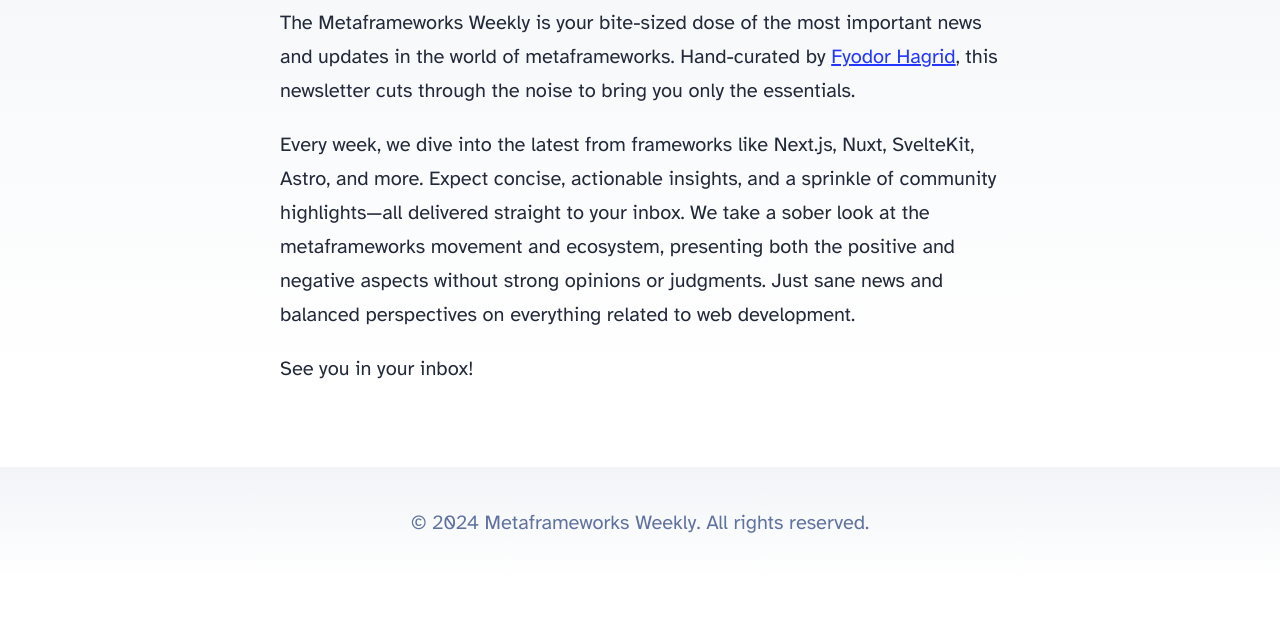
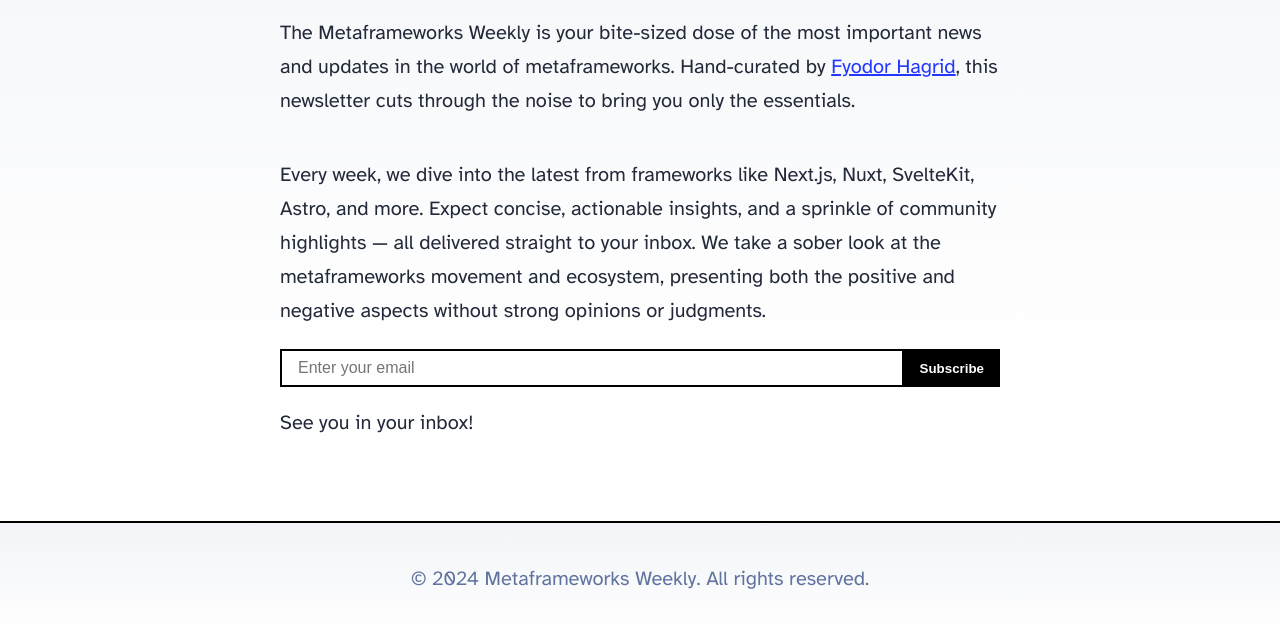
Before and after one commit to fyodorio/metaframeworks-newsletter-website, an Astro site: page / in a window 1280 px wide. Shown: the part 224-861 px from the top of the page. Before the commit the page ends 805 px from the top, so only its background shows below. Built offline with nearby package versions, Linux system fonts and the light colour scheme; Astro itself is replaced by a stand-in of ours.

Commit message:
feat: subscription form, borders

```diff
--- a/src/components/Footer.astro
+++ b/src/components/Footer.astro
@@ -57,6 +57,7 @@ const today = new Date();
     background: linear-gradient(var(--gray-gradient)) no-repeat;
     color: rgb(var(--gray));
     text-align: center;
+    border-top: 2px solid black;
   }
   .social-links {
     display: flex;
--- a/src/components/Header.astro
+++ b/src/components/Header.astro
@@ -47,6 +47,7 @@ import { SITE_TITLE } from '../consts';
     margin: 0;
     padding: 0 1em;
     background: white;
+    border-bottom: 2px solid black;
   }
   h2 {
     margin: 0;
--- a/src/components/HeaderLink.astro
+++ b/src/components/HeaderLink.astro
@@ -12,6 +12,7 @@ const isActive = href === pathname || href === '/' + (subpath?.[0] || '');
 <a {href} class:list={[className, { active: isActive }]} {...props}>
   <slot />
 </a>
+
 <style>
   a {
     display: inline-block;
--- /dev/null
+++ b/src/components/SubscriptionForm.astro
@@ -0,0 +1,32 @@
+---
+
+---
+
+<form>
+  <input placeholder="Enter your email" type="email" value="" />
+  <button type="submit">Subscribe</button>
+</form>
+
+<style>
+  form {
+    display: flex;
+  }
+  input {
+    flex-grow: 1;
+    padding: 0.5rem 1rem;
+    border: 2px solid black;
+  }
+  input:focus {
+    outline: none;
+  }
+  button {
+    padding: 0.5rem 1rem;
+    color: white;
+    background-color: black;
+    font-weight: bold;
+    border: none;
+  }
+  button:hover {
+    background-color: rgb(31 41 55);
+  }
+</style>
--- a/src/pages/index.astro
+++ b/src/pages/index.astro
@@ -2,6 +2,7 @@
 import BaseHead from '../components/BaseHead.astro';
 import Header from '../components/Header.astro';
 import Footer from '../components/Footer.astro';
+import SubscriptionForm from '../components/SubscriptionForm.astro';
 import { SITE_TITLE, SITE_DESCRIPTION } from '../consts';
 ---
 
@@ -27,14 +28,13 @@ import { SITE_TITLE, SITE_DESCRIPTION } from '../consts';
       <p>
         Every week, we dive into the latest from frameworks like Next.js, Nuxt,
         SvelteKit, Astro, and more. Expect concise, actionable insights, and a
-        sprinkle of community highlights—all delivered straight to your inbox.
+        sprinkle of community highlights — all delivered straight to your inbox.
         We take a sober look at the metaframeworks movement and ecosystem,
         presenting both the positive and negative aspects without strong
-        opinions or judgments. Just sane news and balanced perspectives on
-        everything related to web development.
+        opinions or judgments.
       </p>
 
-      <!-- SUBSCRIPTION FORM HERE -->
+      <SubscriptionForm />
 
       <p>See you in your inbox!</p>
     </main>
--- a/src/styles/global.css
+++ b/src/styles/global.css
@@ -41,12 +41,17 @@ body {
   color: rgb(var(--gray-dark));
   font-size: 20px;
   line-height: 1.7;
+  display: flex;
+  flex-direction: column;
 }
 main {
   width: 720px;
   max-width: calc(100% - 2em);
   margin: auto;
   padding: 3em 1em;
+  display: flex;
+  flex-direction: column;
+  flex-grow: 1;
 }
 h1,
 h2,
```
